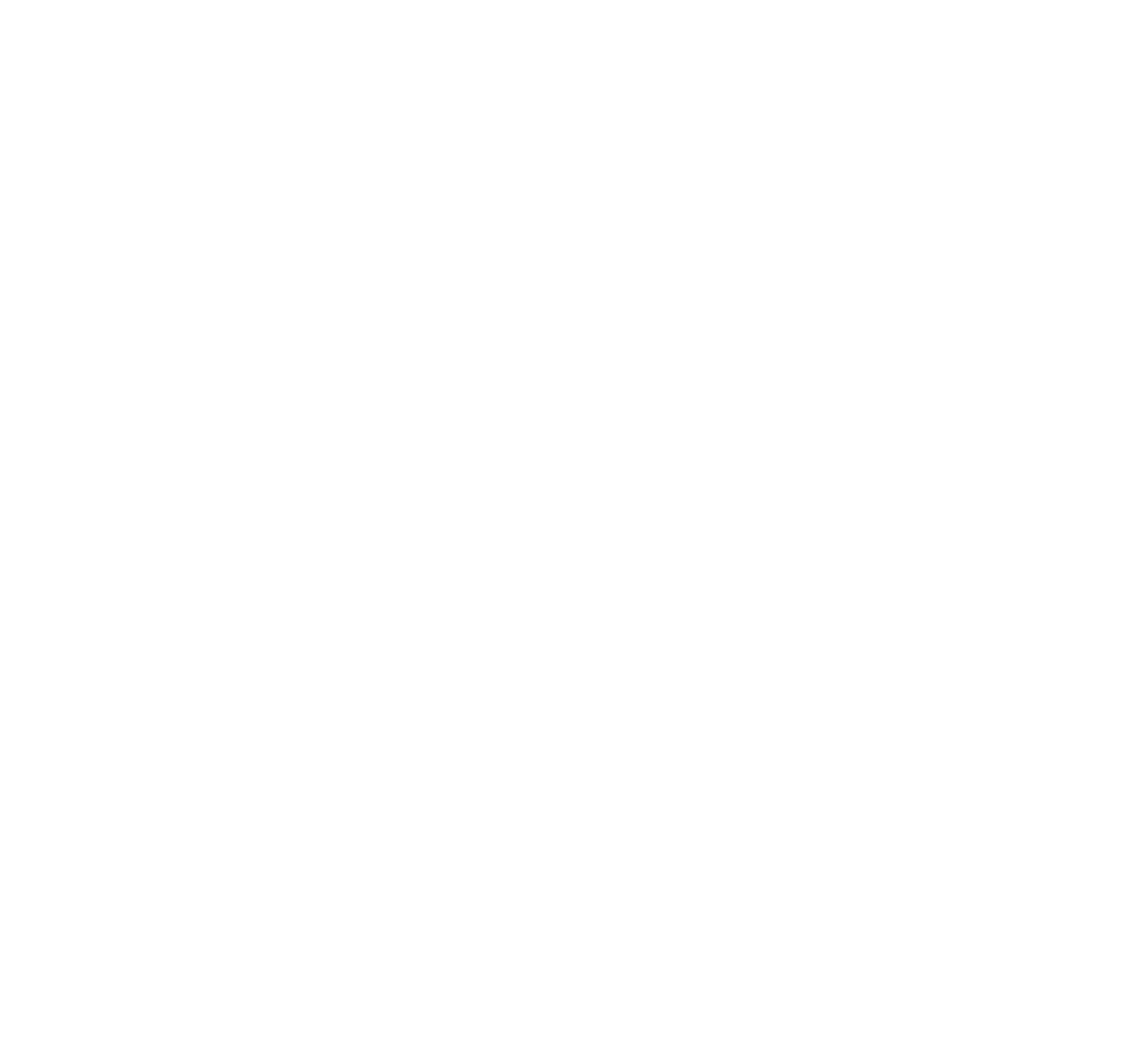
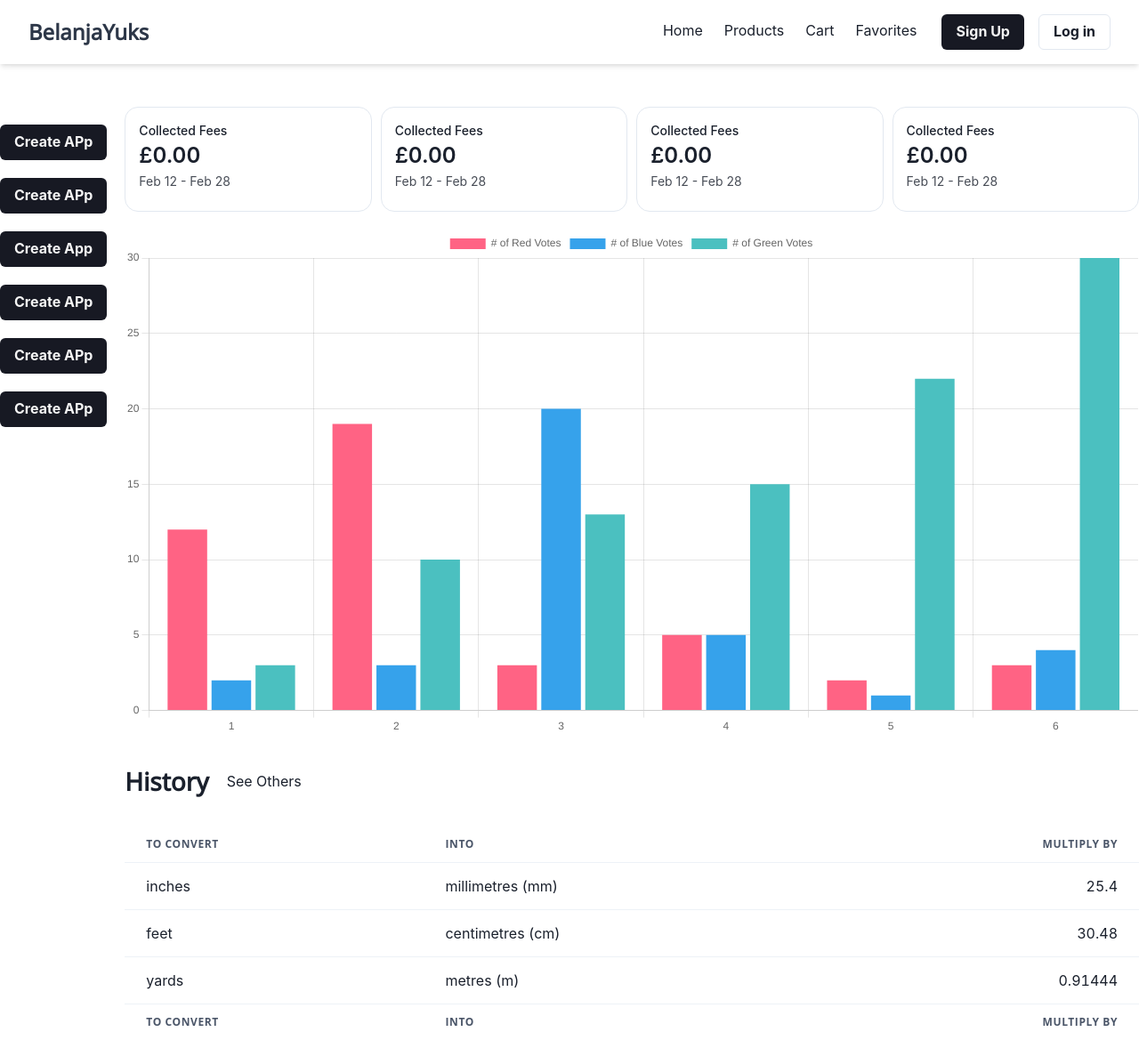
Before and after one commit to hudiansyahrobby/belanjaYuks, a React (Create React App) app in the folder client/: page /admin in a window 1280 px wide. Shown: the whole page at 89% size. Before the commit the page ends 800 px from the top, so only its background shows below. Built offline with nearby package versions, Linux system fonts and the light colour scheme; no server answers.

Commit message:
add admin dashboard page

```diff
--- a/client/package.json
+++ b/client/package.json
@@ -15,12 +15,14 @@
     "@types/react": "^16.14.2",
     "@types/react-dom": "^16.9.10",
     "axios": "^0.21.1",
+    "chart.js": "^3.3.2",
     "classnames": "^2.2.6",
     "framer-motion": "^3.2.2-rc.1",
     "jsonwebtoken": "^8.5.1",
     "node-sass": "^4.14.1",
     "react": "^17.0.1",
     "react-avatar": "^3.10.0",
+    "react-chartjs-2": "^3.0.3",
     "react-dom": "^17.0.1",
     "react-file-utils": "^0.4.0",
     "react-helmet": "^6.1.0",
--- a/client/src/App.tsx
+++ b/client/src/App.tsx
@@ -14,6 +14,7 @@ const Favorite = React.lazy(() => import("./pages/Favorite"));
 const MyCart = React.lazy(() => import("./pages/MyCart"));
 const ProductDetail = React.lazy(() => import("./pages/ProductDetail"));
 const MyProfile = React.lazy(() => import("./pages/MyProfile"));
+const AdminDashboard = React.lazy(() => import("./pages/AdminDashboard"));
 
 const App: React.FC = () => {
   const queryClient = new QueryClient();
@@ -33,6 +34,7 @@ const App: React.FC = () => {
             <Route path="/favorites" exact component={Favorite} />
             <Route path="/carts" exact component={MyCart} />
             <Route path="/me" exact component={MyProfile} />
+            <Route path="/admin" exact component={AdminDashboard} />
           </Suspense>
         </Switch>
       </Router>
--- /dev/null
+++ b/client/src/components/atoms/StackedBar/index.tsx
@@ -0,0 +1,47 @@
+import React from "react";
+import { Bar } from "react-chartjs-2";
+
+const data = {
+  labels: ["1", "2", "3", "4", "5", "6"],
+  datasets: [
+    {
+      label: "# of Red Votes",
+      data: [12, 19, 3, 5, 2, 3],
+      backgroundColor: "rgb(255, 99, 132)",
+    },
+    {
+      label: "# of Blue Votes",
+      data: [2, 3, 20, 5, 1, 4],
+      backgroundColor: "rgb(54, 162, 235)",
+    },
+    {
+      label: "# of Green Votes",
+      data: [3, 10, 13, 15, 22, 30],
+      backgroundColor: "rgb(75, 192, 192)",
+    },
+  ],
+};
+
+const options = {
+  scales: {
+    yAxes: [
+      {
+        stacked: true,
+        ticks: {
+          beginAtZero: true,
+        },
+      },
+    ],
+    xAxes: [
+      {
+        stacked: true,
+      },
+    ],
+  },
+};
+
+const StackedBar = () => (
+  <Bar data={data} options={options} type="line" style={{ width: "100%" }} />
+);
+
+export default StackedBar;
--- /dev/null
+++ b/client/src/components/atoms/StatCard/index.tsx
@@ -0,0 +1,16 @@
+import { Stat, StatLabel, StatNumber, StatHelpText } from "@chakra-ui/react";
+import React from "react";
+
+interface StatCardProps {}
+
+const StatCard: React.FC<StatCardProps> = ({}) => {
+  return (
+    <Stat borderColor="gray.200" borderWidth="1px" p="15px" borderRadius="15px">
+      <StatLabel>Collected Fees</StatLabel>
+      <StatNumber>£0.00</StatNumber>
+      <StatHelpText>Feb 12 - Feb 28</StatHelpText>
+    </Stat>
+  );
+};
+
+export default StatCard;
--- /dev/null
+++ b/client/src/components/templates/AdminDashboardTemplate/index.tsx
@@ -0,0 +1,103 @@
+import {
+  Table,
+  Tbody,
+  Td,
+  Tfoot,
+  Th,
+  Thead,
+  Tr,
+  Button,
+  Box,
+  Flex,
+  SimpleGrid,
+  Text,
+} from "@chakra-ui/react";
+import React from "react";
+import LinkNavigation from "../../atoms/LinkNavigation";
+import StackedBar from "../../atoms/StackedBar";
+import StatCard from "../../atoms/StatCard";
+
+const AdminDashboardTemplate = () => {
+  return (
+    <Flex>
+      <Box mr="20px">
+        <Button display="block" mt="20px">
+          Create APp
+        </Button>
+        <Button display="block" mt="20px">
+          Create APp
+        </Button>
+        <Button display="block" mt="20px">
+          Create App
+        </Button>
+        <Button display="block" mt="20px">
+          Create APp
+        </Button>
+        <Button display="block" mt="20px">
+          Create APp
+        </Button>
+        <Button display="block" mt="20px">
+          Create APp
+        </Button>
+      </Box>
+      <Box flexGrow={1}>
+        <SimpleGrid columns={{ base: 2, lg: 4 }} spacing="10px">
+          <StatCard />
+          <StatCard />
+          <StatCard />
+          <StatCard />
+        </SimpleGrid>
+
+        <Box mt="20px">
+          <StackedBar />
+        </Box>
+
+        <Box mt="20px">
+          <Flex alignItems="center" my="30px">
+            <Text fontSize="28px" fontWeight="bold">
+              History
+            </Text>
+            <LinkNavigation to="/" ml="20px">
+              See Others
+            </LinkNavigation>
+          </Flex>
+          <Table variant="simple">
+            <Thead>
+              <Tr>
+                <Th>To convert</Th>
+                <Th>into</Th>
+                <Th isNumeric>multiply by</Th>
+              </Tr>
+            </Thead>
+            <Tbody>
+              <Tr>
+                <Td>inches</Td>
+                <Td>millimetres (mm)</Td>
+                <Td isNumeric>25.4</Td>
+              </Tr>
+              <Tr>
+                <Td>feet</Td>
+                <Td>centimetres (cm)</Td>
+                <Td isNumeric>30.48</Td>
+              </Tr>
+              <Tr>
+                <Td>yards</Td>
+                <Td>metres (m)</Td>
+                <Td isNumeric>0.91444</Td>
+              </Tr>
+            </Tbody>
+            <Tfoot>
+              <Tr>
+                <Th>To convert</Th>
+                <Th>into</Th>
+                <Th isNumeric>multiply by</Th>
+              </Tr>
+            </Tfoot>
+          </Table>
+        </Box>
+      </Box>
+    </Flex>
+  );
+};
+
+export default AdminDashboardTemplate;
--- /dev/null
+++ b/client/src/pages/AdminDashboard/index.tsx
@@ -0,0 +1,16 @@
+import { Box } from "@chakra-ui/layout";
+import React from "react";
+import Layout from "../../components/atoms/Layout";
+import AdminDashboardTemplate from "../../components/templates/AdminDashboardTemplate";
+
+const AdminDashboard = () => {
+  return (
+    <Layout>
+      <Box mt="120px">
+        <AdminDashboardTemplate />
+      </Box>
+    </Layout>
+  );
+};
+
+export default AdminDashboard;
```
Also changed, not shown: client/src/components/atoms/LineChart/index.tsx (added, +35 -0 lines), client/src/components/atoms/PieChart/index.tsx (added, +37 -0 lines), 2 other files (tests, documents, lock files or other folders).
